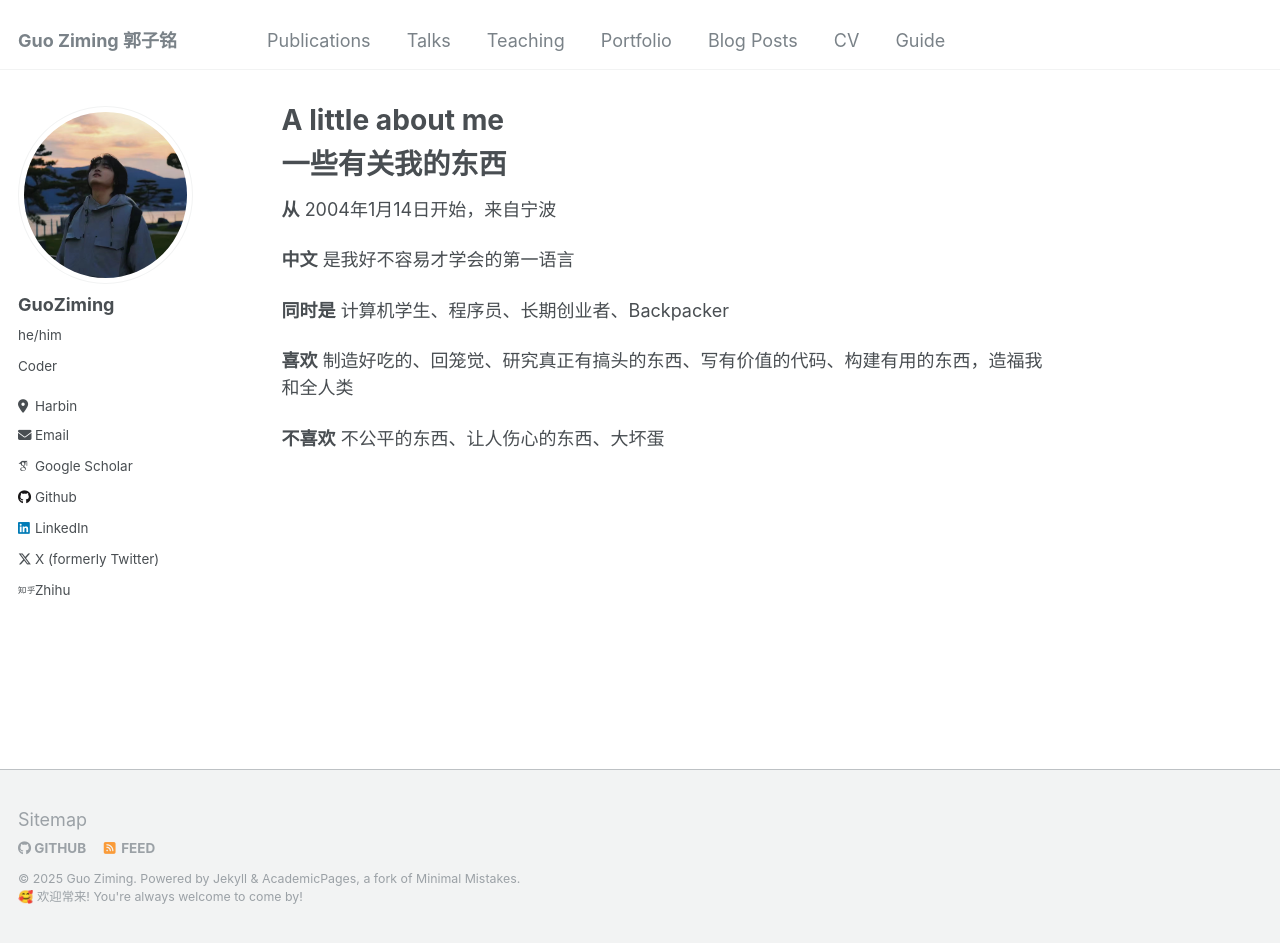
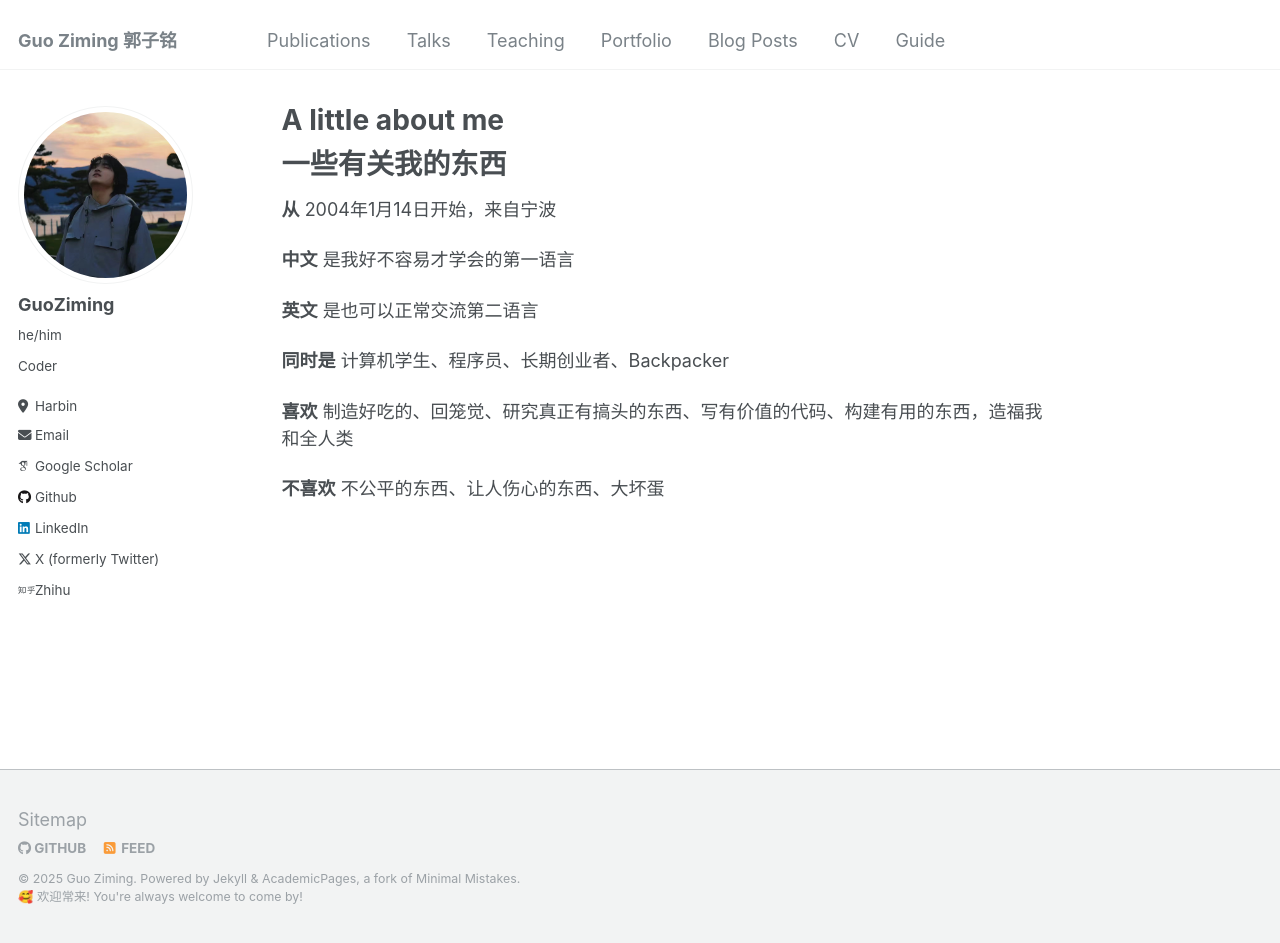
Before and after one commit to mcxiaoxiao/mcxiaoxiao.github.io, a Jekyll site: the page built from _pages/about.md, in a window 1280 px wide and 943 px high. Built offline with Jekyll 4.4.1, drawn with Linux system fonts in a browser that asks for light colours; some web fonts are replaced.

Commit message:
Update about.md

```diff
--- a/_pages/about.md
+++ b/_pages/about.md
@@ -14,6 +14,8 @@ redirect_from:
 
 **中文** 是我好不容易才学会的第一语言
 
+**英文** 是也可以正常交流第二语言
+
 **同时是** 计算机学生、程序员、长期创业者、Backpacker
 
 **喜欢** 制造好吃的、回笼觉、研究真正有搞头的东西、写有价值的代码、构建有用的东西，造福我和全人类
```
